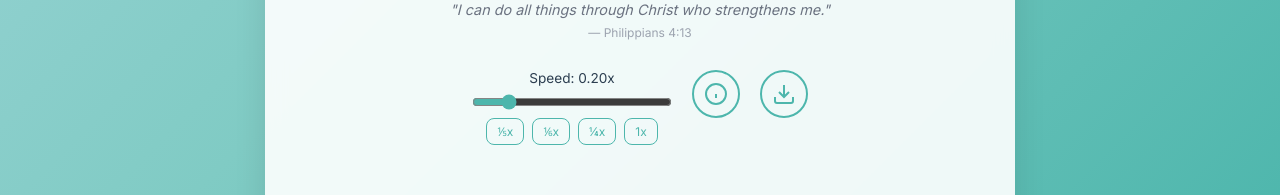
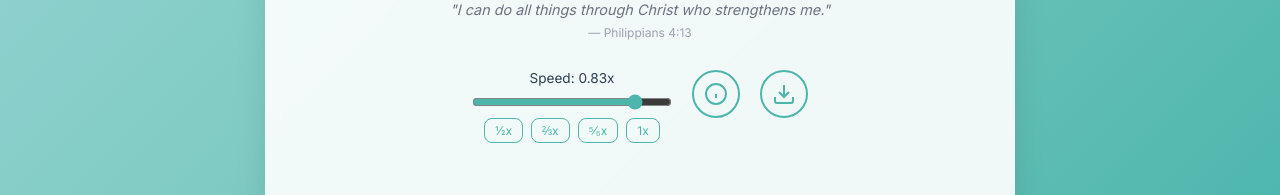
Before and after one commit to noahlimjj/resonantbreathing, a React (Vite) app: page / in a window 1280 px wide. Shown: the part 750-945 px from the top of the page. Built offline with nearby package versions, Linux system fonts and the light colour scheme.

Commit message:
Set resonant mode to 5/6x speed (0.83)

```diff
--- a/src/App.jsx
+++ b/src/App.jsx
@@ -48,7 +48,7 @@ function App() {
   const [timerMinutes, setTimerMinutes] = useState(5)
   const [timerSeconds, setTimerSeconds] = useState(0)
   const [remainingTime, setRemainingTime] = useState(0) // Remaining time when countdown is active
-  const [playbackSpeed, setPlaybackSpeed] = useState(0.2) // Slow breathing: 0.2 = 1/5 normal speed
+  const [playbackSpeed, setPlaybackSpeed] = useState(0.83) // 5/6 normal speed
   const audioRef = useRef(null)
   const timerRef = useRef(null)
 
@@ -100,7 +100,7 @@ function App() {
     // Set audio volume and speed based on mode
     if (audioRef.current) {
       audioRef.current.volume = selectedMode === 'resonant' ? 1.0 : 0.85
-      audioRef.current.playbackRate = selectedMode === 'resonant' ? 0.2 : 1.0
+      audioRef.current.playbackRate = selectedMode === 'resonant' ? 0.83 : 1.0
     }
   }, [])
 
@@ -175,7 +175,7 @@ function App() {
     if (audioRef.current) {
       audioRef.current.load()
       audioRef.current.volume = selectedMode === 'resonant' ? 1.0 : 0.85
-      audioRef.current.playbackRate = selectedMode === 'resonant' ? 0.2 : 1.0
+      audioRef.current.playbackRate = selectedMode === 'resonant' ? 0.83 : 1.0
     }
   }, [selectedMode])
 
@@ -372,9 +372,9 @@ function App() {
             }}
           />
           <div className="speed-presets">
-            <button onClick={() => { setPlaybackSpeed(0.2); if (audioRef.current) audioRef.current.playbackRate = 0.2 }}>⅕x</button>
-            <button onClick={() => { setPlaybackSpeed(0.17); if (audioRef.current) audioRef.current.playbackRate = 0.17 }}>⅙x</button>
-            <button onClick={() => { setPlaybackSpeed(0.25); if (audioRef.current) audioRef.current.playbackRate = 0.25 }}>¼x</button>
+            <button onClick={() => { setPlaybackSpeed(0.5); if (audioRef.current) audioRef.current.playbackRate = 0.5 }}>½x</button>
+            <button onClick={() => { setPlaybackSpeed(0.67); if (audioRef.current) audioRef.current.playbackRate = 0.67 }}>⅔x</button>
+            <button onClick={() => { setPlaybackSpeed(0.83); if (audioRef.current) audioRef.current.playbackRate = 0.83 }}>⁵⁄₆x</button>
             <button onClick={() => { setPlaybackSpeed(1.0); if (audioRef.current) audioRef.current.playbackRate = 1.0 }}>1x</button>
           </div>
         </div>
```
